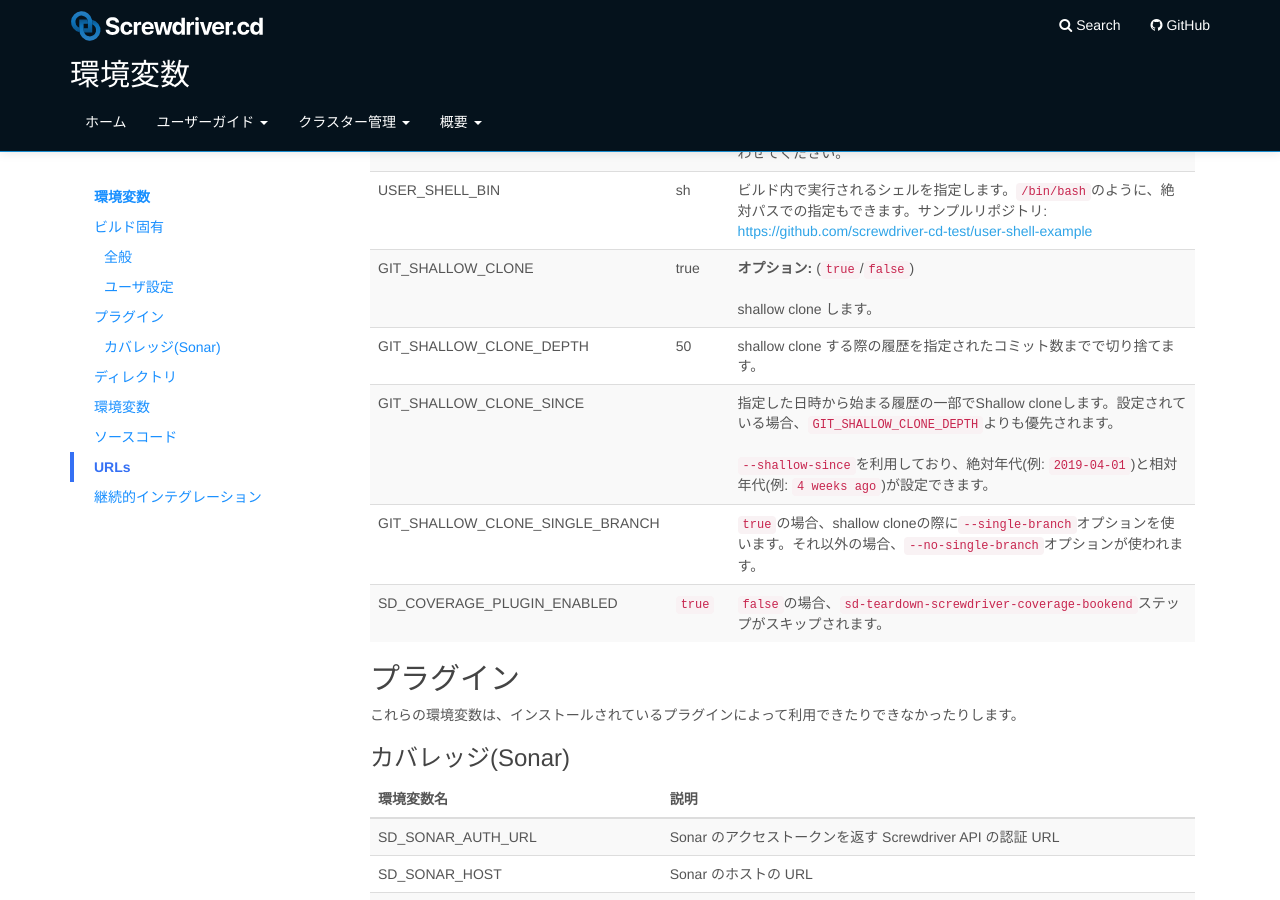
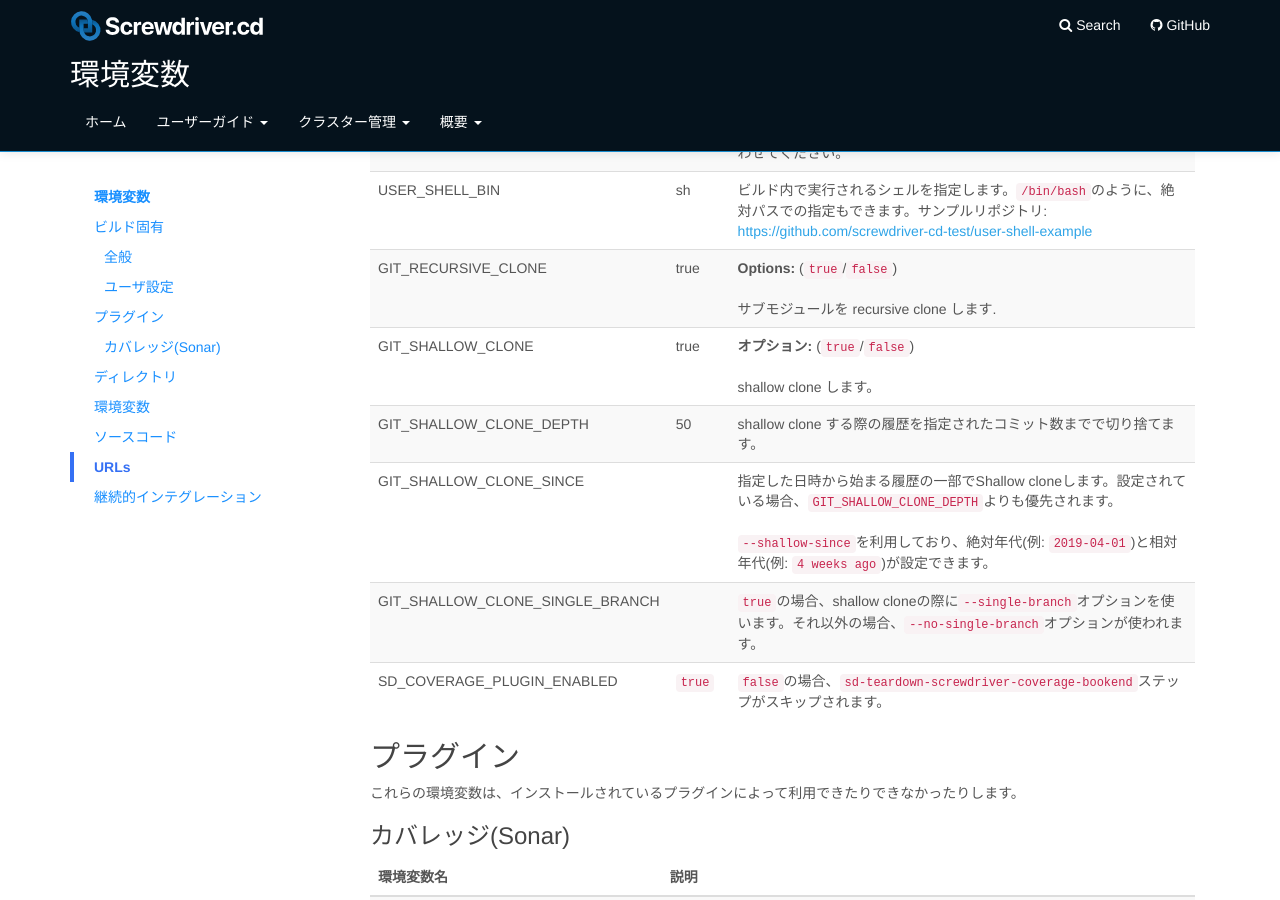
Before and after one commit to screwdriver-cd/guide, a Jekyll site: the page built from docs/ja/user-guide/environment-variables.md, in a window 1280 px wide and 900 px high, scrolled down 1618 px. Built offline with Jekyll 4.4.1, drawn with Linux system fonts in a browser that asks for light colours.

Commit message:
feat(3239): add GIT_RECURSIVE_CLONE environment var (#615)

```diff
--- a/docs/ja/user-guide/environment-variables.md
+++ b/docs/ja/user-guide/environment-variables.md
@@ -75,6 +75,7 @@ Screwdriver はビルドの過程で利用できる環境変数をエクスポ
 |------|---------------|-------------|
 | SD_ZIP_ARTIFACTS | false | **オプション:** (`true`/`false`) <br><br>artifacts を単一の zip ファイルにしてアップロードします。<br><br>**ユースケース:** ビルドで大量の artifacts が生成される場合にアップロード時間を短縮できます。アップロードに失敗する場合は、zipファイルのサイズが処理可能なサイズより大きい可能性があります。<br><br>**注意:** このオプションが利用可能かどうかは、クラスタ管理者に問い合わせてください。 |
 | USER_SHELL_BIN | sh | ビルド内で実行されるシェルを指定します。`/bin/bash`のように、絶対パスでの指定もできます。サンプルリポジトリ: <https://github.com/screwdriver-cd-test/user-shell-example> |
+| GIT_RECURSIVE_CLONE | true | **Options:** (`true`/`false`) <br><br>サブモジュールを recursive clone します. |
 | GIT_SHALLOW_CLONE | true | **オプション:** (`true`/`false`) <br><br>shallow clone します。|
 | GIT_SHALLOW_CLONE_DEPTH | 50 | shallow clone する際の履歴を指定されたコミット数までで切り捨てます。 |
 | GIT_SHALLOW_CLONE_SINCE |  | 指定した日時から始まる履歴の一部でShallow cloneします。設定されている場合、`GIT_SHALLOW_CLONE_DEPTH`よりも優先されます。<br><br>`--shallow-since`を利用しており、絶対年代(例: `2019-04-01`)と相対年代(例: `4 weeks ago`)が設定できます。 |
```
Also changed, not shown: docs/user-guide/environment-variables.md (+1 -0 lines).
